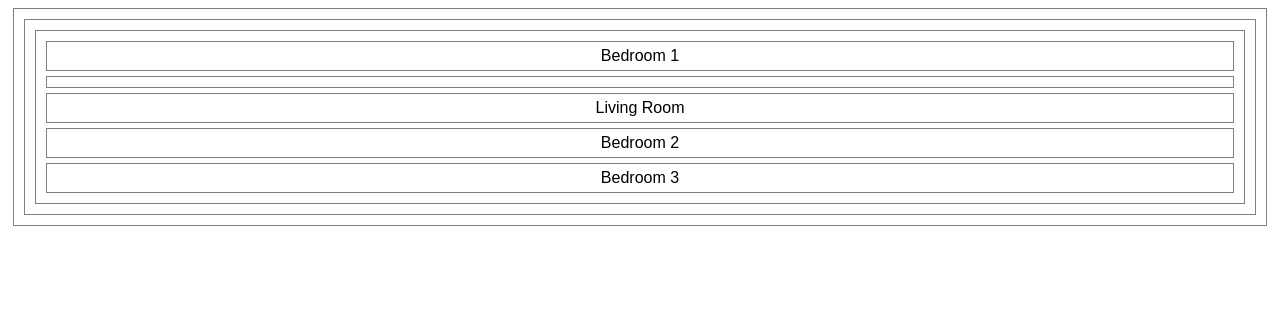
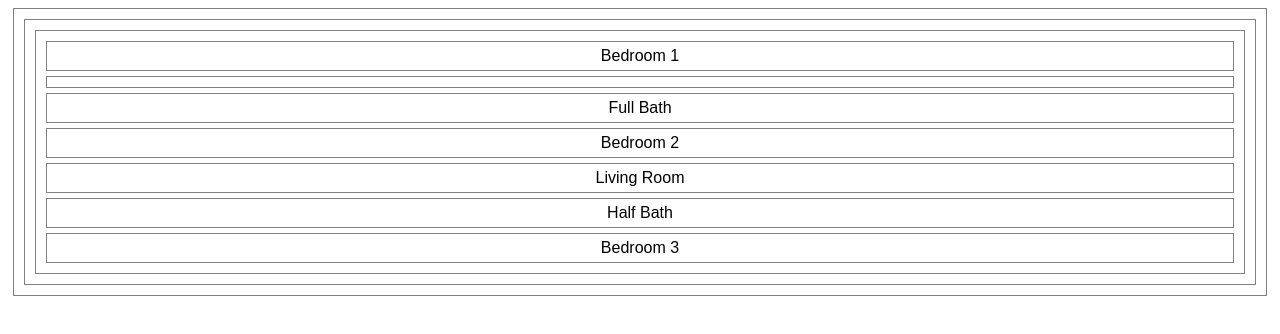
Before and after one commit to una-ada/react-floorplan, a React (Create React App) app: page / in a window 1280 px wide. Shown: the top 334 px of the page. Built offline with nearby package versions, Linux system fonts and the light colour scheme.

Commit message:
feat(comp): add Bath component

```diff
--- /dev/null
+++ b/src/Bath.js
@@ -0,0 +1,5 @@
+import React from 'react';
+
+const Bath = props => <div class="Bath">{props.size} Bath</div>;
+
+export default Bath;
--- a/src/FloorPlan.js
+++ b/src/FloorPlan.js
@@ -1,4 +1,5 @@
 import React from 'react';
+import Bath from './Bath';
 import Bedroom from './Bedroom';
 import Kitchen from './Kitchen';
 import LivingRoom from './LivingRoom';
@@ -7,8 +8,10 @@ const FloorPlan = props => (
   <div className="FloorPlan">
     <Bedroom bedNum={1} />
     <Kitchen />
+    <Bath size={'Full'} />
+    <Bedroom bedNum={2} />
     <LivingRoom />
-    <Bedroom bedNum={2} />
+    <Bath size={'Half'} />
     <Bedroom bedNum={3} />
   </div>
 );
```
